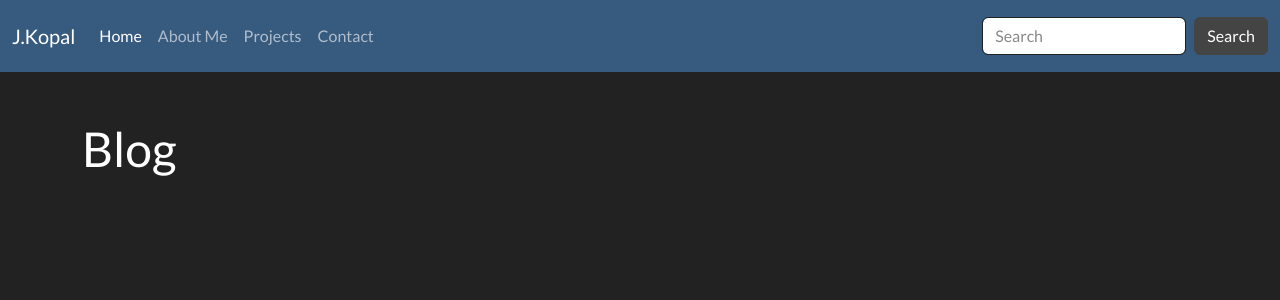
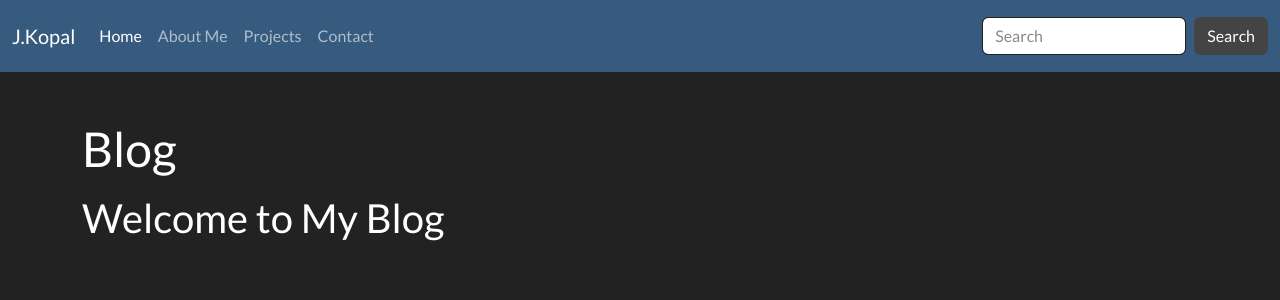
Before and after one commit to JKopal101/jkopal101.github.io, a Jekyll site: the page built from blog.md, in a window 1280 px wide. Shown: the top 300 px of the page. Built offline with Jekyll 4.4.1, drawn with Linux system fonts in a browser that asks for light colours.

Commit message:
Update blog.md

```diff
--- a/blog.md
+++ b/blog.md
@@ -3,3 +3,6 @@ layout: post
 title: "Blog"
 permalink: /blog/
 ---
+
+
+## Welcome to My Blog
```
